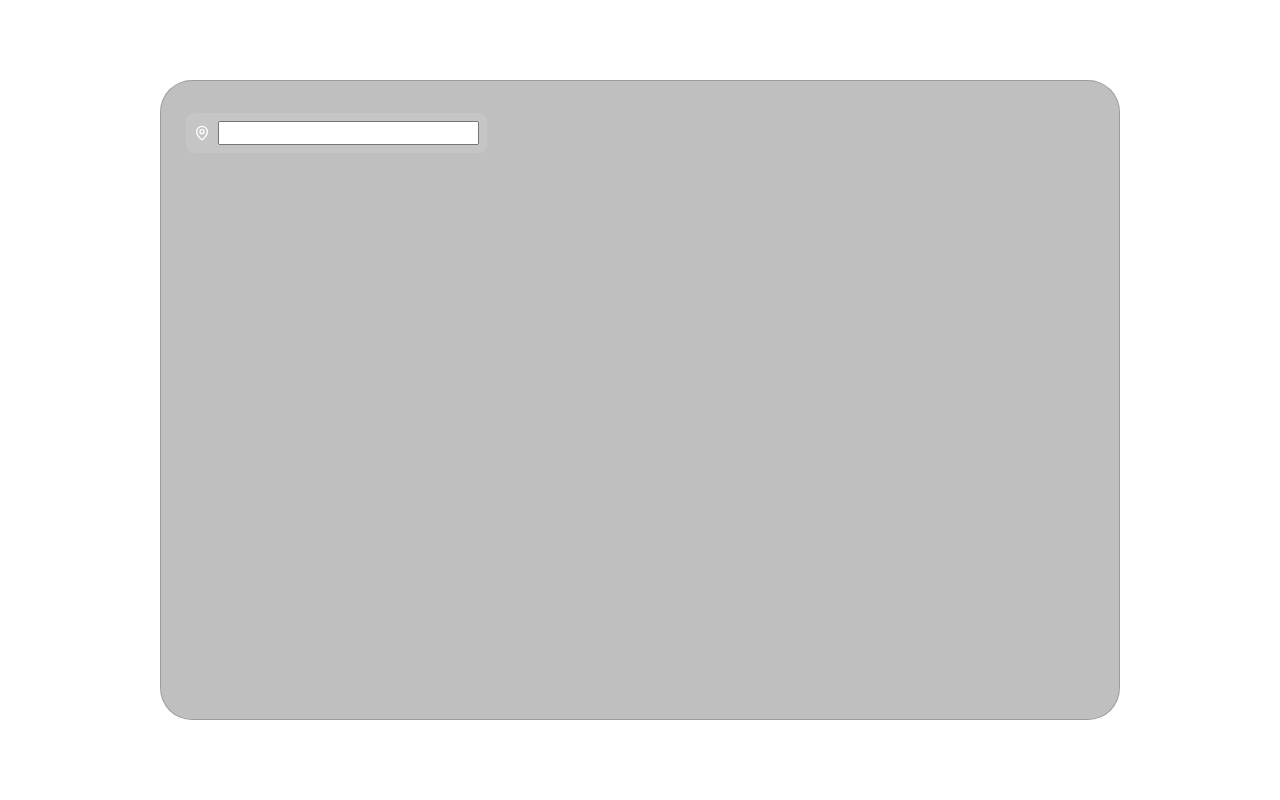
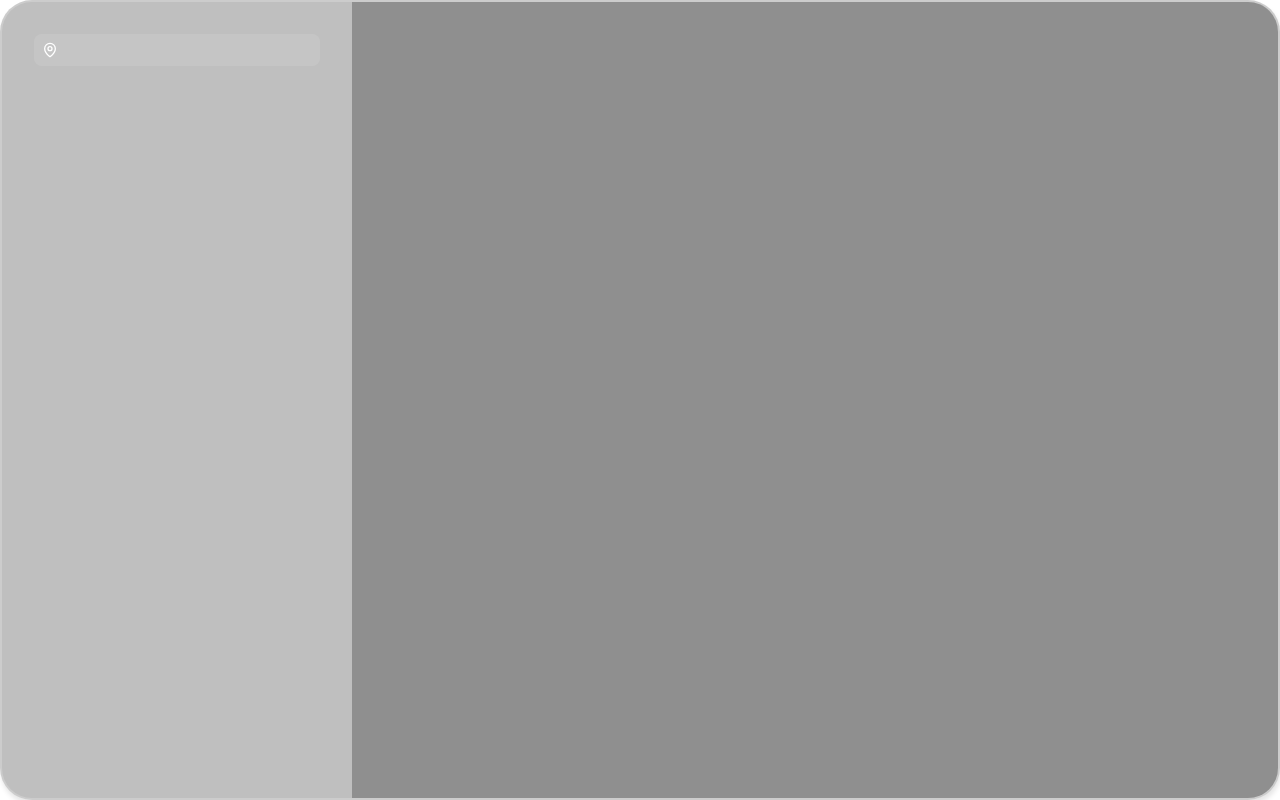
Before and after one commit to nivedhz/odin-weather-app, a website built with webpack: page src/template.html in a window 1280 px wide. Built offline with nearby package versions, Linux system fonts and the light colour scheme; files whose address does not match are found by name.

Commit message:
feat(default styling): implemented the default styling of the main container and search bar

```diff
--- a/src/styles/weather-container.css
+++ b/src/styles/weather-container.css
@@ -1,30 +1,44 @@
 .main-container {
-  min-height: 40rem;
-  min-width: 60rem;
+  min-height: 50rem;
+  min-width: 80rem;
   border-radius: 2rem;
   background-color: rgba(0, 0, 0, 0.25);
-  backdrop-filter: blur(5px);
-  -webkit-backdrop-filter: blur(5px);
-  border: 1px solid rgba(0, 0, 0, 0.18);
+  backdrop-filter: blur(3px);
+  -webkit-backdrop-filter: blur(3px);
   display: grid;
   grid-template-columns: 350px 1fr;
+  box-shadow: 1px 4px 5px rgba(0, 0, 0, 0.1);
+  border: 2px solid rgba(255, 255, 255, 0.2);
   overflow: hidden;
 }
 .current-forecast__container {
   padding: 2rem;
   display: flex;
-  justify-content: center;
   align-items: start;
 }
 .search-bar__container {
   display: flex;
-  padding: 0.5rem;
   align-items: center;
   gap: 0.5rem;
   border-radius: 0.5rem;
   background-color: rgba(255, 255, 255, 0.1);
+  height: 2rem;
+  padding: 0 0.5rem;
+  width: 100%;
 }
 .search-bar__location-img {
   max-width: 1rem;
   max-height: 1rem;
 }
+.search-bar__input {
+  border: none;
+  background: none;
+  outline: none;
+  color: white;
+}
+.search-bar__form-container {
+  width: 100%;
+}
+.upcoming-forecast__container {
+  background-color: rgba(0, 0, 0, 0.25);
+}
--- a/src/ui/main/CurrentForecastContainer.js
+++ b/src/ui/main/CurrentForecastContainer.js
@@ -3,6 +3,8 @@ import locationImg from "../../assets/images/location-pin.svg";
 function createSearchBar() {
   const container = document.createElement("div");
   container.classList.add("search-bar__container");
+  const formContainer = document.createElement("form");
+  formContainer.classList.add("search-bar__form-container");
   const searchInput = document.createElement("input");
   searchInput.classList.add("search-bar__input");
   const locationImgEl = document.createElement("img");
@@ -10,8 +12,12 @@ function createSearchBar() {
   locationImgEl.classList.add("search-bar__location-img");
 
   searchInput.id = "search-input";
+  searchInput.type = "search";
+  searchInput.autocorrect = "off";
+  searchInput.spellcheck = false;
 
-  container.append(locationImgEl, searchInput);
+  formContainer.append(searchInput);
+  container.append(locationImgEl, formContainer);
   return container;
 }
 
```
